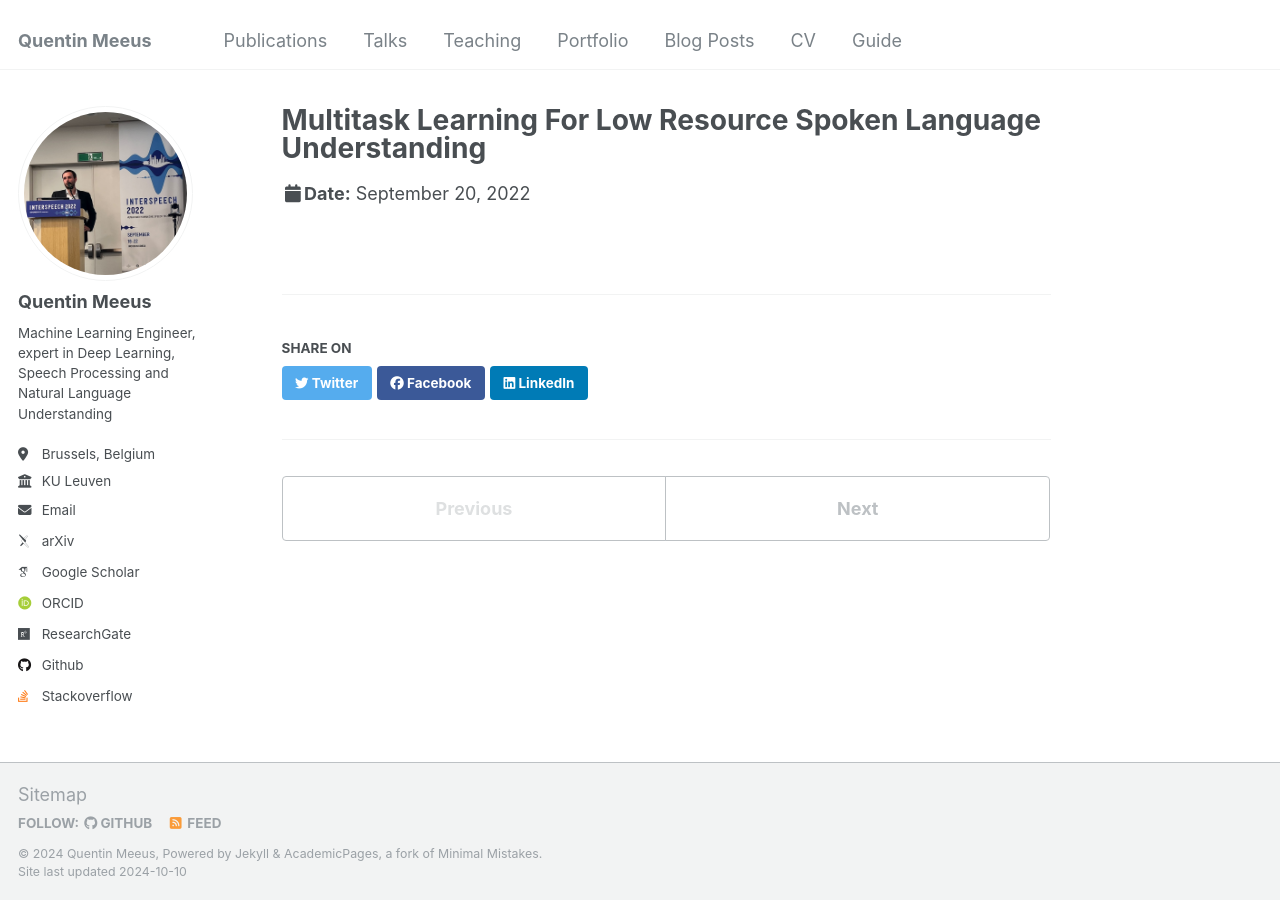
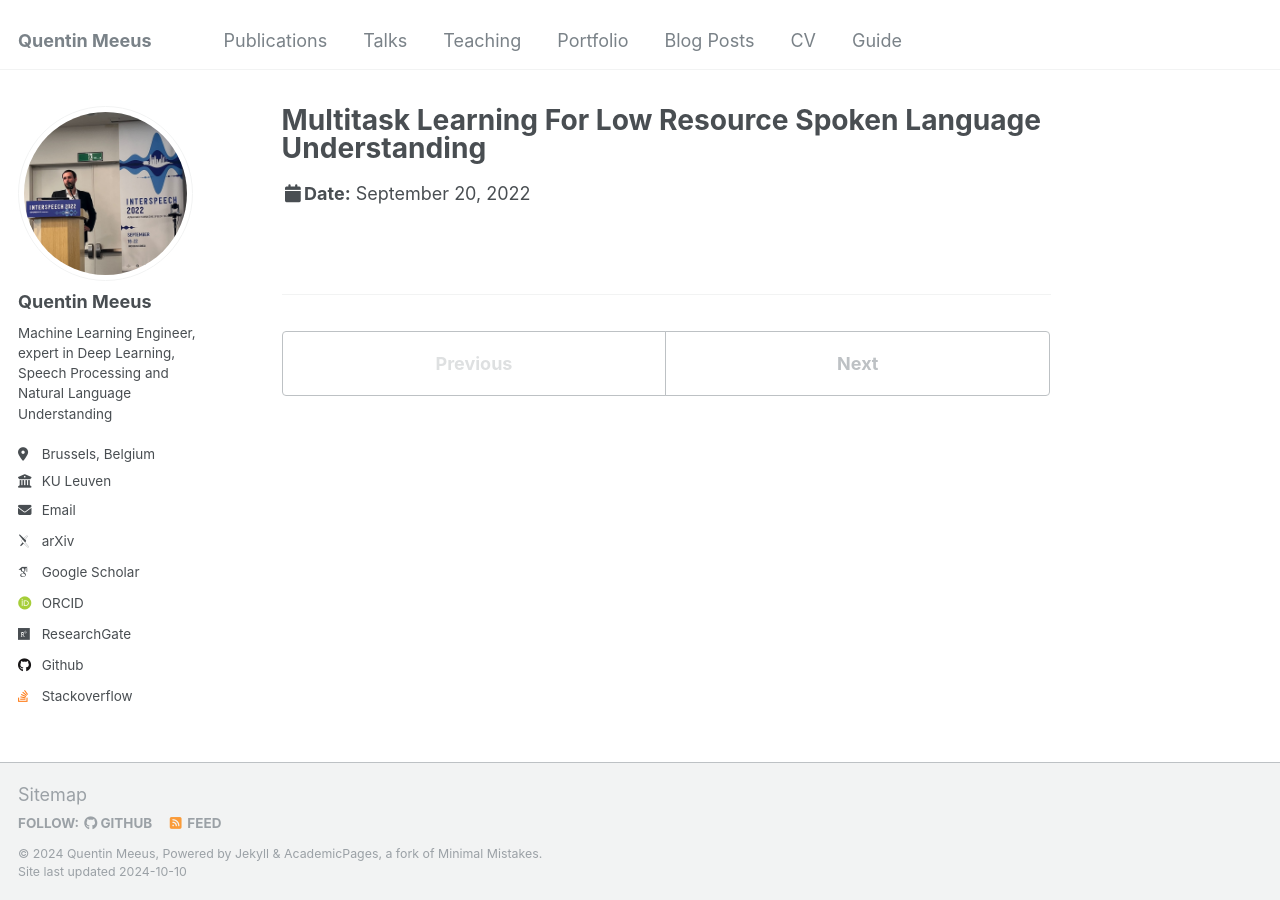
Before and after one commit to qmeeus/qmeeus.github.io, a Jekyll site: the page built from _talks/2022-09-20-MTL.md, in a window 1280 px wide. Built offline with Jekyll 4.4.1, drawn with Linux system fonts in a browser that asks for light colours; some web fonts are replaced; some of the changed lines change nothing that is shown.

Commit message:
Disable share and comment in config and remane Books to Theses

```diff
--- a/_config.yml
+++ b/_config.yml
@@ -76,7 +76,7 @@ author:
 # Publication Category - The following the list of publication categories and their headings
 publication_category:
   books:
-    title: 'Books'
+    title: 'Theses'
   conferences:
     title: 'Conference Papers'
   manuscripts:
@@ -235,8 +235,8 @@ defaults:
       layout: single
       author_profile: true
       read_time: true
-      comments: true
-      share: true
+      comments: false
+      share: false
       related: true
   # _pages
   - scope:
@@ -252,8 +252,8 @@ defaults:
     values:
       layout: single
       author_profile: true
-      share: true
-      comments: true
+      share: false
+      comments: false
   # _publications
   - scope:
       path: ""
@@ -261,8 +261,8 @@ defaults:
     values:
       layout: single
       author_profile: true
-      share: true
-      comments: true
+      share: false
+      comments: false
   # _portfolio
   - scope:
       path: ""
@@ -270,7 +270,7 @@ defaults:
     values:
       layout: single
       author_profile: true
-      share: true
+      share: false
       comment: true
   # _talks
   - scope:
@@ -279,7 +279,7 @@ defaults:
     values:
       layout: talk
       author_profile: true
-      share: true
+      share: false
 
 
 # Sass/SCSS
```
